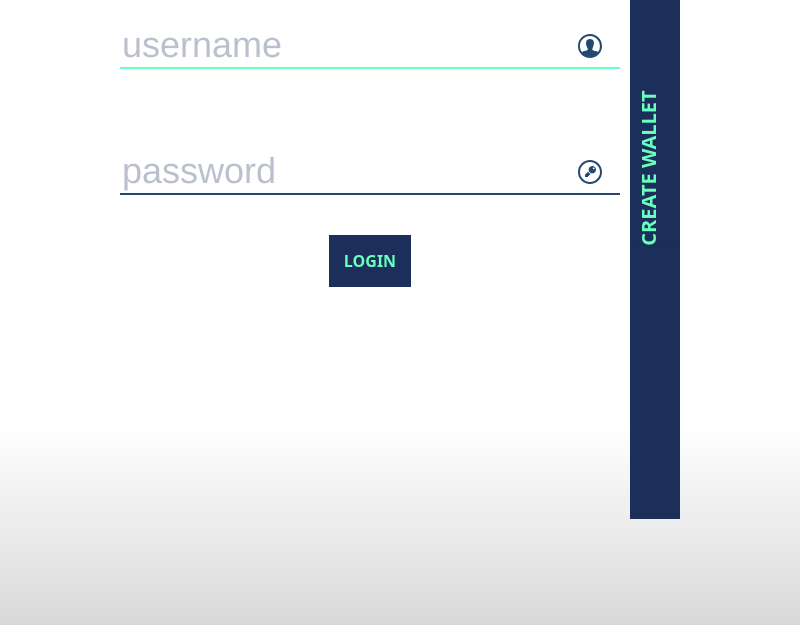
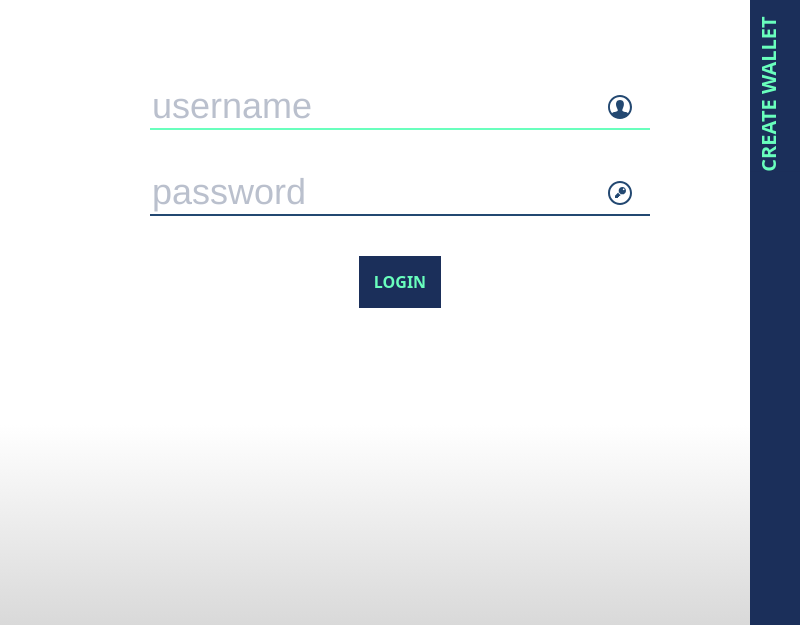
Before and after one commit to HorizenOfficial/arizen, an Electron app: page app/login.html in a window 800 px wide. Shown: the part 175-808 px from the top of the page. Drawn offline with Linux system fonts and the light colour scheme; no server answers; a web font is replaced by a local one.

Commit message:
- Added "Greater than or equal to" sign to minimum character requirement labels on the create wallet page - Moved "Login" and "Create Wallet" stripes to their respective left and right extremes as well as 100% viewport height (100vh) - Added an "incorrect username or password" error when inputting incorrect information at login
[TODO]
- Tooltips?
- Allow users to input .awd file by adding the "Old Password" field back in.
- Add data-tr for login error

```diff
--- a/app/login.html
+++ b/app/login.html
@@ -15,6 +15,9 @@
         <!-- Begin Login Form -->
         <div class="login__form" id="loginForm">
           <form onsubmit="return false;">
+            <div class="login__error" id="loginError" data-error="hidden">
+              <span>Incorrect <strong>username</strong> or <strong>password</strong>.</span>
+            </div>
             <div class="login__row">
               <img alt="User Icon" class="login__icon" src="resources/icon-user.svg" height="24" width="24">
               <input id="username" autocomplete="username" class="login__field login__field--user" type="text" name="username" placeholder="username" data-tr=login.username required autofocus>
@@ -39,7 +42,7 @@
               <div class="registration__error" id="regErrorUsername">
                 <ul class="registration__pwChecklist">
                   <li class="registration__pwChecklistItem" data-tr="createWallet.requirements">Requirements: </li>
-                  <li id="usrnm_length_info" class="registration__pwChecklistItem invalid" data-tr="createWallet.warningUsernameLength">[&gt;4 characters]</li>
+                  <li id="usrnm_length_info" class="registration__pwChecklistItem invalid" data-tr="createWallet.warningUsernameLength">[&#8805; 4 characters]</li>
                 </ul>
               </div>
             </div>
@@ -55,7 +58,7 @@
                   <li id="capital_info" class="registration__pwChecklistItem invalid">[A-Z]</li>
                   <li id="number_info" class="registration__pwChecklistItem invalid">[0-9]</li>
                   <li id="special_info" class="registration__pwChecklistItem invalid">[!@#$%^&amp;*]</li>
-                  <li id="length_info" class="registration__pwChecklistItem invalid" data-tr=createWallet.warningPasswordLength>[&gt;8 characters]</li>
+                  <li id="length_info" class="registration__pwChecklistItem invalid" data-tr=createWallet.warningPasswordLength>[&#8805; 8 characters]</li>
                 </ul>
               </div>
             </div>
--- a/app/login.js
+++ b/app/login.js
@@ -34,7 +34,9 @@ ipcRenderer.on("verify-login-response", function (event, resp) {
         location.href = "./zwallet.html";
         console.log("Login was successful - redirecting to wallet.html");
     } else {
-        document.getElementById("login_pswd_info").style.display = "block";
+      // Show error on login page.
+        var loginError = document.getElementById("loginError");
+        loginError.dataset.error = "visible";
     }
 });
 
--- a/app/main.js
+++ b/app/main.js
@@ -507,7 +507,7 @@ function updateMenuAtLogout() {
 
 function createWindow() {
     updateMenuAtLogout();
-    mainWindow = new BrowserWindow({width: 1000, height: 730, resizable: true, icon: "resources/zen_icon.png"});
+    mainWindow = new BrowserWindow({width: 800, height: 620, resizable: true, icon: "resources/zen_icon.png"});
 
 
     if (fs.existsSync(getWalletPath())) {
--- a/gulpfile.js
+++ b/gulpfile.js
@@ -6,11 +6,11 @@ var scss         = require('gulp-sass');
 gulp.task('scss', function () {
   return gulp.src('./scss/**/*.scss')
     .pipe(scss().on('error', scss.logError))
-    .pipe(gulp.dest('./app/resources'));
+    .pipe(gulp.dest('app/resources'));
 });
 
 gulp.task('watch', function () {
-  gulp.watch('./scss/**/*.scss', ['scss']);
+  gulp.watch('scss/**/*.scss', ['scss']);
 });
 
 gulp.task('build', ['scss']);
--- a/scss/_form.scss
+++ b/scss/_form.scss
@@ -3,7 +3,7 @@
     height: 620px;
     overflow: visible;
     position: relative;
-    width: 560px;
+    width: 100vw;
     @include bp('sm') {
       height: 100vh;
       width: 90vw;
--- a/scss/_login.scss
+++ b/scss/_login.scss
@@ -5,8 +5,11 @@
   animation-fill-mode: forwards;
   animation-iteration-count: 1;
   animation-timing-function: ease-in-out;
+  display: flex;
+  flex-wrap: wrap;
+  height: 100vh;
+  justify-content: center;
   margin: 0 auto;
-  max-width: 560px;
   opacity: 0;
   overflow: hidden;
   padding: 20px 0 0;
@@ -18,6 +21,21 @@
     max-width: 90vw;
   }
 
+  @include el('error') {
+    font-family: 'Montserrat', sans-serif, system-ui;
+    font-size: 20px;
+    &[data-error="hidden"] span {
+      transform: translateX(-108%);
+    }
+    & > span {
+      background-color: $red;
+      color: $white;
+      display: block;
+      padding: 4px 8px;
+      transition: all 0.48s $elastic-ease;
+      transform: translateX(0%);
+    }
+  }
 
   @include el('form') {
     display: inline-block;
@@ -30,7 +48,7 @@
     top: 0;
     transform: translateX(0);
     transition: all 0.5s $cubic-ease-in-out;
-    width: 500px;
+    width: 100vw;
     @include bp('sm') {
       height: 100vh;
       overflow-y: visible !important;
@@ -41,8 +59,9 @@
     @include mod('hide') {
       background-color: $biscay;
       color: $aqua !important;
+      height: 100vh;
       margin: 0;
-      top: -114px;
+      top: -188px;
       transform: translateX(0) !important;
       width: 50px !important;
 
@@ -68,7 +87,7 @@
     transition: opacity 0.3s ease-in-out;
     width: 100%;
     &:first-child {
-      margin: 10px 0 80px;
+      margin: 10px auto 80px;
     }
     @include bp('sm') {
       margin: 20px 0;
--- a/scss/_registration.scss
+++ b/scss/_registration.scss
@@ -12,21 +12,19 @@
       margin-top: 0 !important;
     }
     @include mod('checklist') {
-      align-items: flex-start;
-      display: flex;
       height: 30px;
-      justify-content: flex-start;
       padding: 0;
-      margin: 0;
+      margin: 0 auto;
     }
   }
 
   @include el('form') {
     @extend .login__form;
-    left: 60px;
+    left: 0;
     @include mod('hide') {
       @extend .login__form--hide;
-      left: 510px;
+      left: calc(100vw - 50px);
+      height: 100vh;
 
       & .registration__btn {
         color: $aqua;
--- a/scss/_vars.scss
+++ b/scss/_vars.scss
@@ -14,3 +14,4 @@ $helvetica: Helvetica, Arial, system-ui, sans-serif;
 
 // Easing Functions
 $cubic-ease-in-out: cubic-bezier(.65,.05,.36,1);
+$elastic-ease: cubic-bezier(0.68, -0.55, 0.27, 1.55);
```
Also changed, not shown: app/resources/style.css.
